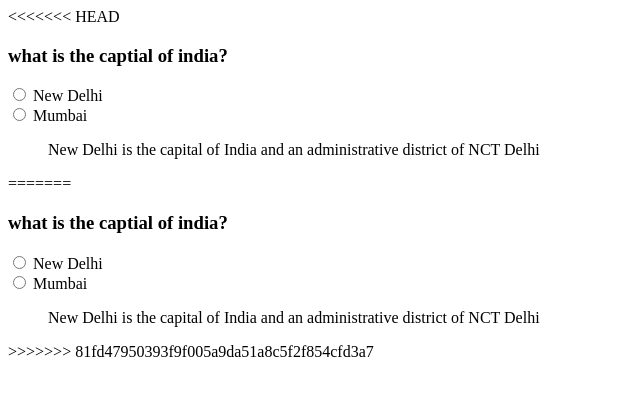
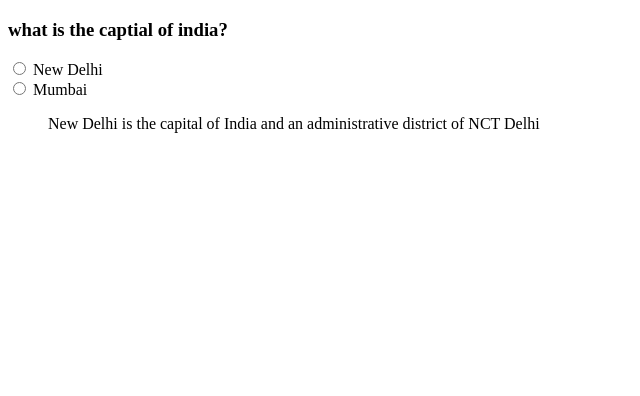
Before and after one commit to acciojob/trivia-princemishra9, a website: page main.html in a window 1280 px wide. Shown: the whole page, without its empty margins (0-640 px from the left). Drawn offline with Linux system fonts and the light colour scheme.

Commit message:
Add files via upload

```diff
--- a/main.html
+++ b/main.html
@@ -1,4 +1,3 @@
-<<<<<<< HEAD
 <!DOCTYPE html>
 
 <html>
@@ -19,39 +18,9 @@
 <label for="NewDelhi">New Delhi</label><br>
 <input type="radio" id="Mumbai" name="capital" value="Mumbai">
 <label for="Mumbai">Mumbai</label><br>
-<BLockquote cite=" https://en.wikipedia.org/wiki/New_Delhi">
-	New Delhi is the capital of India and an administrative district of NCT Delhi
+<BLockquote cite=" https://en.wikipedia.org/wiki/New_Delhi">New Delhi is the capital of India and an administrative district of NCT Delhi
 </BLockquote>
 </div>
 </body>
 
 </html>
-=======
-<!DOCTYPE html>
-
-<html>
-
-<head>
-	<link rel="stylesheet" href="styles.css">
-</head>
-
-<body>
-	<!-- the entire body must be written by student -->
-    <script type="text/javascript" src="./script.js">
-</script>
-<div>
-<header>
-	<h3> what is the captial of india?</h3>
-</header>
-<input type="radio" id="New Delhi" name="capital" value="New Delhi">
-<label for="NewDelhi">New Delhi</label><br>
-<input type="radio" id="Mumbai" name="capital" value="Mumbai">
-<label for="Mumbai">Mumbai</label><br>
-<BLockquote cite=" https://en.wikipedia.org/wiki/New_Delhi">
-	New Delhi is the capital of India and an administrative district of NCT Delhi
-</BLockquote>
-</div>
-</body>
-
-</html>
->>>>>>> 81fd47950393f9f005a9da51a8c5f2f854cfd3a7
```
